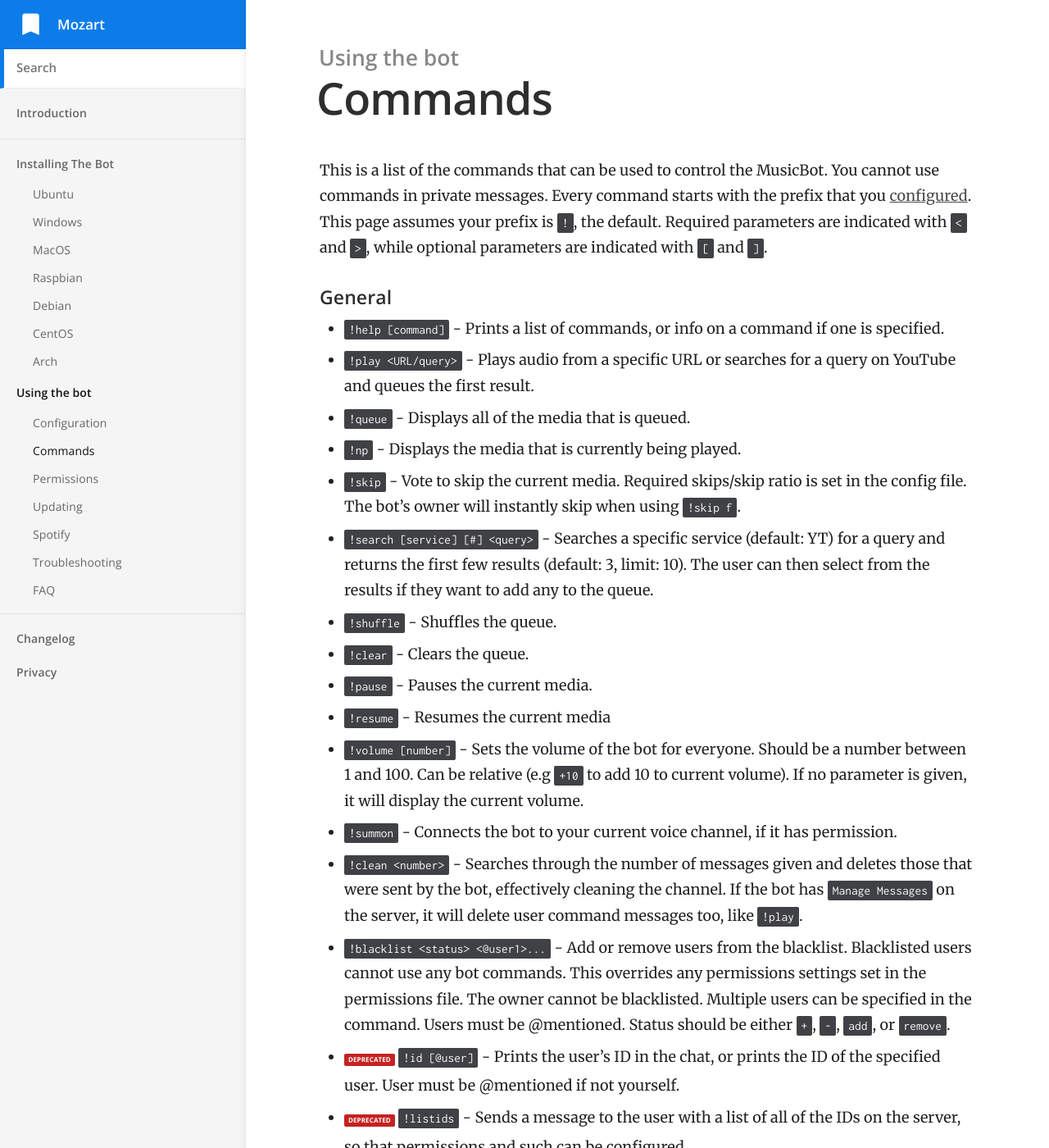
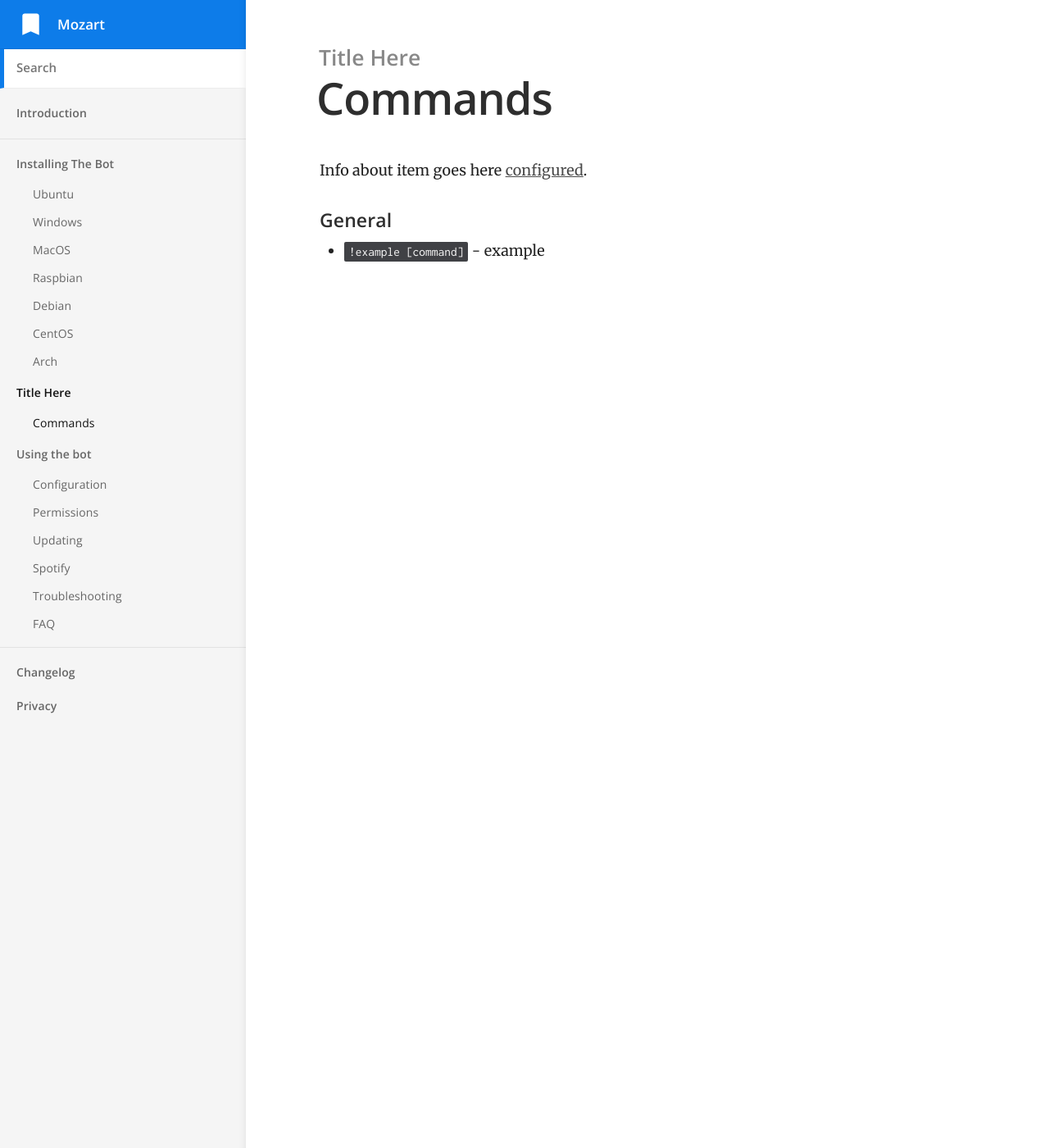
Before and after one commit to Narehood/DocTemplate, a Jekyll site: the page built from _docs/using/commands.md, in a window 1280 px wide and 1400 px high. Shown: the whole window at 82% size. Built offline with Jekyll 4.4.1, drawn with Linux system fonts in a browser that asks for light colours; some of the changed text lies outside the part shown.

Commit message:
Update commands.md

```diff
--- a/_docs/using/commands.md
+++ b/_docs/using/commands.md
@@ -1,53 +1,14 @@
 ---
 title: Commands
-category: Using the bot
+category: Title Here
 order: 2
 ---
 
-This is a list of the commands that can be used to control the MusicBot. You cannot use commands in private messages. Every command starts with the prefix that you [configured]({{ site.baseurl }}/using/configuration). This page assumes your prefix is `!`, the default. Required parameters are indicated with `<` and `>`, while optional parameters are indicated with `[` and `]`.
+Info about item goes here [configured]({{ site.baseurl }}/using/configuration).
+
+
 
 
 #### General
 
-- `!help [command]` - Prints a list of commands, or info on a command if one is specified.
-- `!play <URL/query>` - Plays audio from a specific URL or searches for a query on YouTube and queues the first result.
-- `!queue` - Displays all of the media that is queued.
-- `!np` - Displays the media that is currently being played.
-- `!skip` - Vote to skip the current media. Required skips/skip ratio is set in the config file. The bot's owner will instantly skip when using `!skip f`.
-- `!search [service] [#] <query>` - Searches a specific service (default: YT) for a query and returns the first few results (default: 3, limit: 10). The user can then select from the results if they want to add any to the queue.
-- `!shuffle` - Shuffles the queue.
-- `!clear` - Clears the queue.
-- `!pause` - Pauses the current media.
-- `!resume` - Resumes the current media
-- `!volume [number]` - Sets the volume of the bot for everyone. Should be a number between 1 and 100. Can be relative (e.g `+10` to add 10 to current volume). If no parameter is given, it will display the current volume.
-- `!summon` - Connects the bot to your current voice channel, if it has permission.
-- `!clean <number>` - Searches through the number of messages given and deletes those that were sent by the bot, effectively cleaning the channel. If the bot has `Manage Messages` on the server, it will delete user command messages too, like `!play`.
-- `!blacklist <status> <@user1>...` - Add or remove users from the blacklist. Blacklisted users cannot use any bot commands. This overrides any permissions settings set in the permissions file. The owner cannot be blacklisted. Multiple users can be specified in the command. Users must be @mentioned. Status should be either `+`, `-`, `add`, or `remove`.
-- <span class="badge warn">deprecated</span> `!id [@user]` - Prints the user's ID in the chat, or prints the ID of the specified user. User must be @mentioned if not yourself.
-- <span class="badge warn">deprecated</span> `!listids` - Sends a message to the user with a list of all of the IDs on the server, so that permissions and such can be configured.
-- `!perms` - Sends a message to the user with their bot permissions.
-- `!stream <url>` - Streams a URL. This can be a Twitch, YouTube, etc livestream, or a radio stream. This feature of the bot is experimental and may have some issues.
-- `!save` - Saves the current song to the autoplaylist.
-- `!karaoke` - Enables karaoke mode in a server. During karaoke mode, only users with the `BypassKaraokeMode` permission can queue music.
-
-#### Admin
-
-- `!joinserver` - Provides the URL that can be used to add the bot to another server. This command is always restricted to the owner of the bot.
-- `!leaveserver <name/id>` - Forces the bot to leave a server. You must specify either the server name or id.
-- `!pldump <playlist>` - Collects URLs from a YouTube playlist or Soundcloud set and dumps them into a text file that can be copied into the autoplaylist.
-- `!setavatar [url]` - Changes the bot's avatar to the specified URL or uploaded image. A URL does not need to be specified if an image is uploaded with the command as the message (comment).
-- `!setname <name>` - Changes the bot's Discord username (not nickname). Discord limits these changes to 2/hr.
-- `!setnick <nick>` - Changes the bot's nickname on a server, if it has permission to do so.
-- `!disconnect` - Disconnects the bot from the voice channel.
-- `!restart` - Restarts the bot.
-- `!shutdown` - Shuts down the bot and terminates the process.
-- `!option <option> <y/n>` - Changes a config option without restarting the bot for the current session. Run `!help option` for info.
-- `!remove <number>` - Removes a song from the queue by its numbered position. Use `!queue` to find out song positions.
-
-#### Dev
-
-> These commands are intended for people who know how Python works and/or developers of the bot. As such, they are restricted behind additional permissions that must be granted in the options file. Please do not run any of these commands unless you are absolutely sure that you are aware what you are doing and the potential consequences, as they can be very dangerous.
-
-- `!breakpoint` - Activates a debugging breakpoint.
-- `!objgraph [func]` - Returns an object graph.
-- `!debug` - Evaluates arbitrary code. This can be an extremely dangerous command.
+- `!example [command]` - example
```
